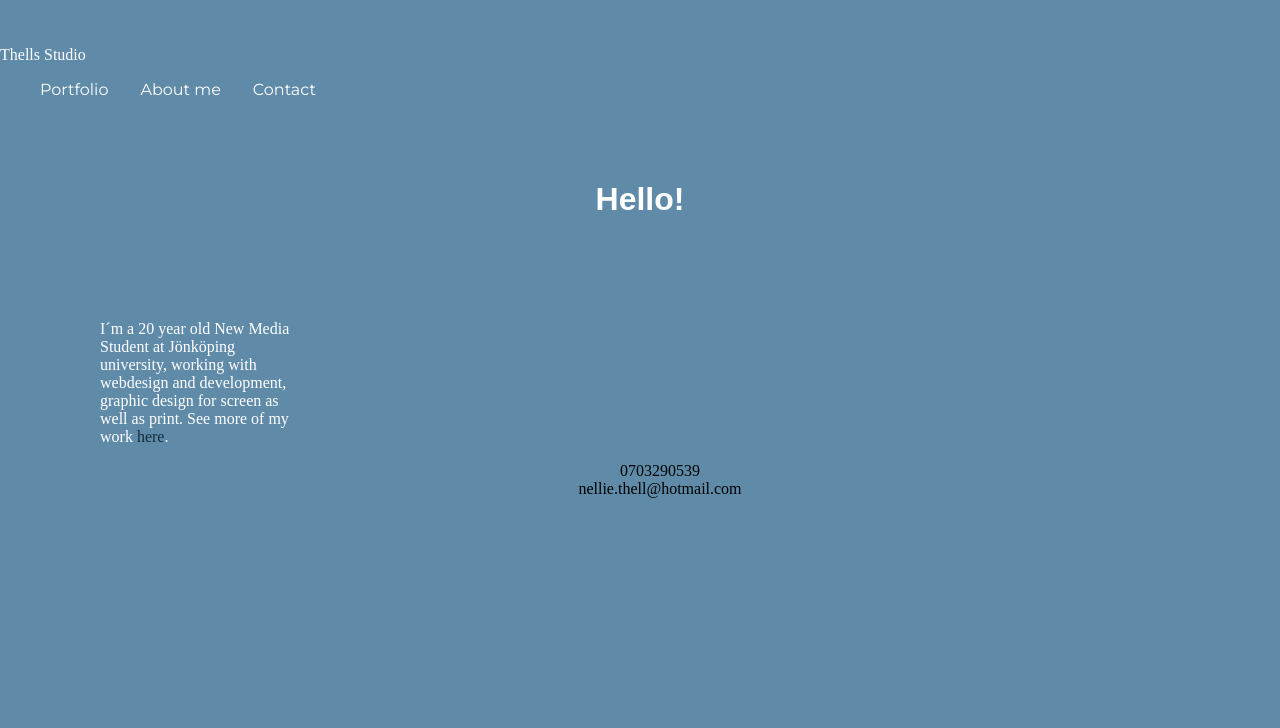
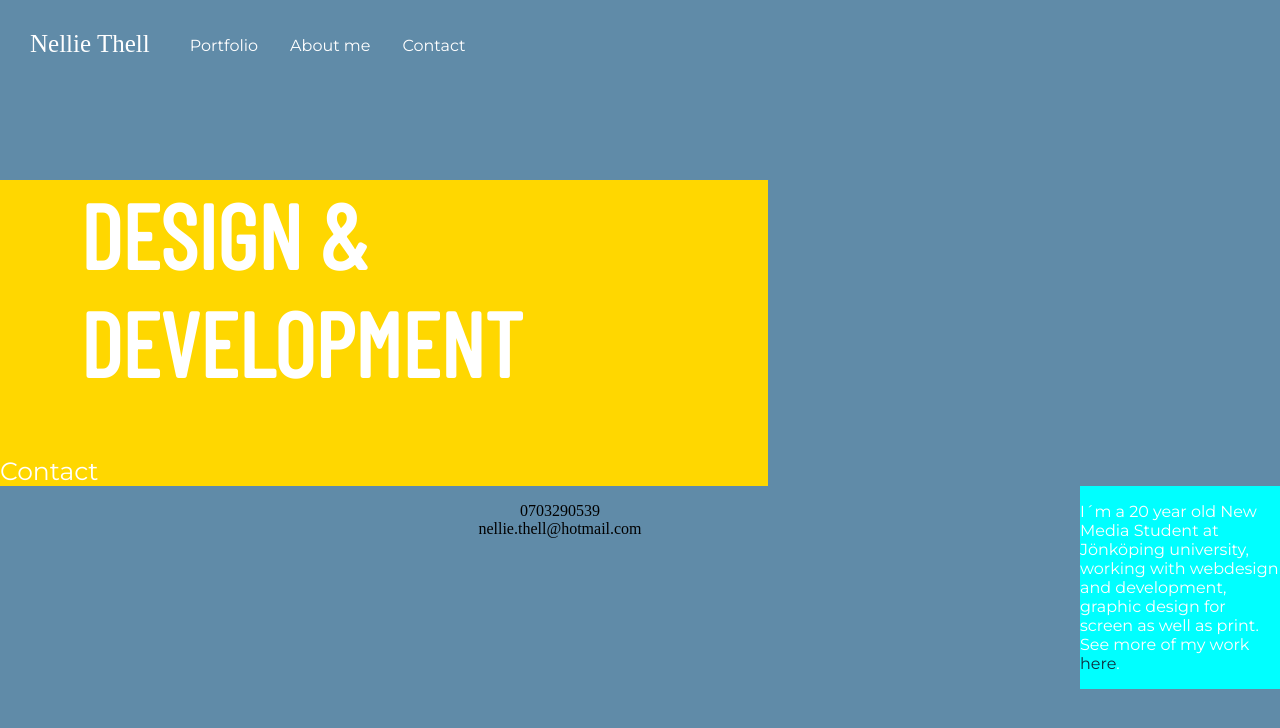
Before and after one commit to ju-nmd2023/wuid-portfolio-tene23, a plain HTML site: page portfolio.web/index.html in a window 1280 px wide. Drawn offline with nearby package versions, Linux system fonts and the light colour scheme; some icons are missing; a web font is replaced by a local one.

Commit message:
background
Added structure, new fonts

```diff
--- a/portfolio.web/index.html
+++ b/portfolio.web/index.html
@@ -3,47 +3,60 @@
   <head>
     <meta charset="UTF-8" />
     <meta name="viewport" content="width=device-width, initial-scale=1.0" />
-    <title>Thells design</title>
+    <title>Thells studio</title>
     <link rel="stylesheet" type="text/css" href="style.css" />
-    <!---länkar in fontawesome-->
-    <!--länkar in fonten Montserrat-->
+    <!---link in fontawesome-->
+    <!--link in fonten Montserrat,used in navbar links-->
     <link rel="preconnect" href="https://fonts.googleapis.com" />
     <link rel="preconnect" href="https://fonts.gstatic.com" crossorigin />
     <link
       href="https://fonts.googleapis.com/css2?family=Montserrat&display=swap"
       rel="stylesheet" />
+    <!--link in font Gloock, used in logo-->
+    <link rel="preconnect" href="https://fonts.googleapis.com" />
+    <link rel="preconnect" href="https://fonts.gstatic.com" crossorigin />
+    <link
+      href="https://fonts.googleapis.com/css2?family=Gloock&display=swap"
+      rel="stylesheet" />
+    <!--link in the font Barlow, used for h1-->
+    <link rel="preconnect" href="https://fonts.googleapis.com" />
+    <link rel="preconnect" href="https://fonts.gstatic.com" crossorigin />
+    <link
+      href="https://fonts.googleapis.com/css2?family=Barlow+Condensed&display=swap"
+      rel="stylesheet" />
   </head>
 
   <body>
     <header>
+      <a class="logo" href="index.html">Nellie Thell</a>
+      <nav>
+        <ul class="navlinks">
           <!---div defines a section, class target this area, the heade. Class can be used multiple times-->
-      <div id="header">
           <!--nav defines navigation links. I target this area with a class-->
-        <nav class="navbar">
+
           <!--Navbar, stilas med css-->
-          <p>
-            <a class="logo" href="index.html">Thells Studio</a>
-          </p>
 
           <!--ul, unordered list, with list elements-->
-          <ul class="navlist">
+
           <li><a class="navlink" href="portfolio.html">Portfolio</a></li>
           <li><a class="navlink" href="aboutme.html">About me</a></li>
           <li><a class="navlink" href="contact.html">Contact</a></li>
         </ul>
       </nav>
-      </div>
     </header>
 
     <main>
-      <h1>Hello!</h1>
+      <h1 class="home">DESIGN & DEVELOPMENT</h1>
+      <a href="contact.html" class="contactbuttun">Contact</a>
+    </main>
+    <aside>
       <p class="presentation">
         I´m a 20 year old New Media Student at Jönköping university, working
         with webdesign and development, graphic design for screen as well as
         print. See more of my work
         <a href="portfolio.html" class="herelink">here</a>.
       </p>
-    </main>
+    </aside>
 
     <footer>
       <!--div defines a section, i target this section with a class-->
--- a/portfolio.web/style.css
+++ b/portfolio.web/style.css
@@ -13,32 +13,26 @@ header {
   width: 100%;
   margin: 0px;
   padding: 0px;
-  height: 80px;
+  height: 90px;
+  display: flex;
 }
 
 a.logo {
   /*target logotype*/
   text-decoration: none;
   color: white;
-  font-family: ;
+  font-family: "Gloock", serif;
+  font-size: 25px;
+  padding-left: 30px;
+  padding-top: 30px;
 }
 
-ul {
+/*target ul with all navlinks*/
+ul.navlinks {
   list-style: none;
   text-decoration: none;
-}
-
-nav.navbar {
-  /*target the navbar*/
-
-  margin-top: 0px;
-  padding-top: 30px;
-  padding-right: 3rem;
-  font-size: 1rem;
-}
-
-ul.navlist {
   display: flex;
+  padding-top: 20px;
 }
 
 /*a.navlink target the nav links portfolio, about me and contact*/
@@ -55,23 +49,53 @@ a.navlink {
 /*end of css for header*/
 
 /*css for homepage*/
-/*hello on homepage*/
-h1 {
-  font-family: sans-serif;
-  text-align: center;
-  padding-top: 5rem;
-  padding-bottom: 5rem;
+/*section named home on home page*/
+section.home {
+  display: grid;
+  grid-template-areas: "text text";
+}
+
+h1.home {
+  font-family: "Barlow Condensed", sans-serif;
+  font-size: 90px;
+  padding-left: 80px;
+  padding-right: 200px;
+  margin-top: 90px;
   color: white;
 }
+
+main {
+  background-color: gold;
+  grid-column: 1 / 3;
+  width: 60%;
+}
+aside {
+  background-color: aqua;
+  grid-column: 3 / 4;
+  width: 30%;
+  max-width: 200px;
+  min-width: 150px;
+  float: right;
+}
+
 p.presentation {
-  padding-left: 100px;
   width: 200px;
   color: white;
+  font-family: "Montserrat", sans-serif;
 }
 .herelink {
   /*the word "here", is a link to portfolio page*/
   color: rgb(17, 46, 61);
   text-decoration: none;
+  font-family: "Montserrat", sans-serif;
+}
+
+a.contactbuttun {
+  text-decoration: none;
+  color: white;
+  font-family: "Montserrat", sans-serif;
+  font-size: 25px;
+  border: ;
 }
 /*end of css for homepage*/
 
@@ -82,6 +106,8 @@ p.presentation {
 p.aboutmeparagraph {
   width: 400px;
   padding-left: 200px;
+  font-family: "Montserrat", sans-serif;
+  color: white;
 }
 img.profilbild {
   display: flex;
@@ -152,3 +178,5 @@ input.message {
   width: 140px;
   height: 150px;
 }
+/*css for footer*/
+/*end of css for footer*/
```
Also changed, not shown: portfolio.web/aboutme.html (+9 -6 lines), portfolio.web/contact.html (+12 -9 lines), portfolio.web/portfolio.html (+9 -8 lines). Lines whose indentation alone changed are shown as unchanged.
